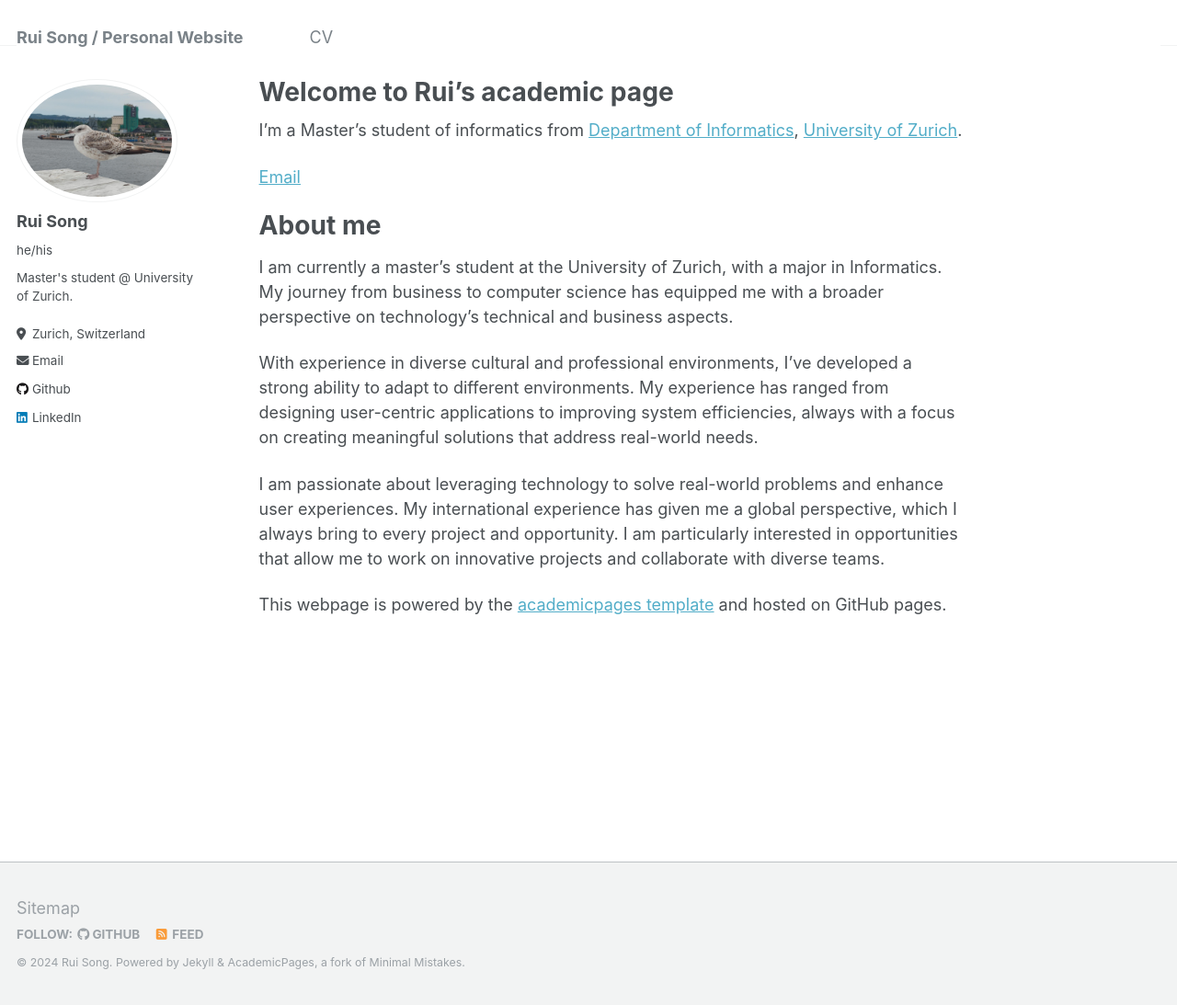
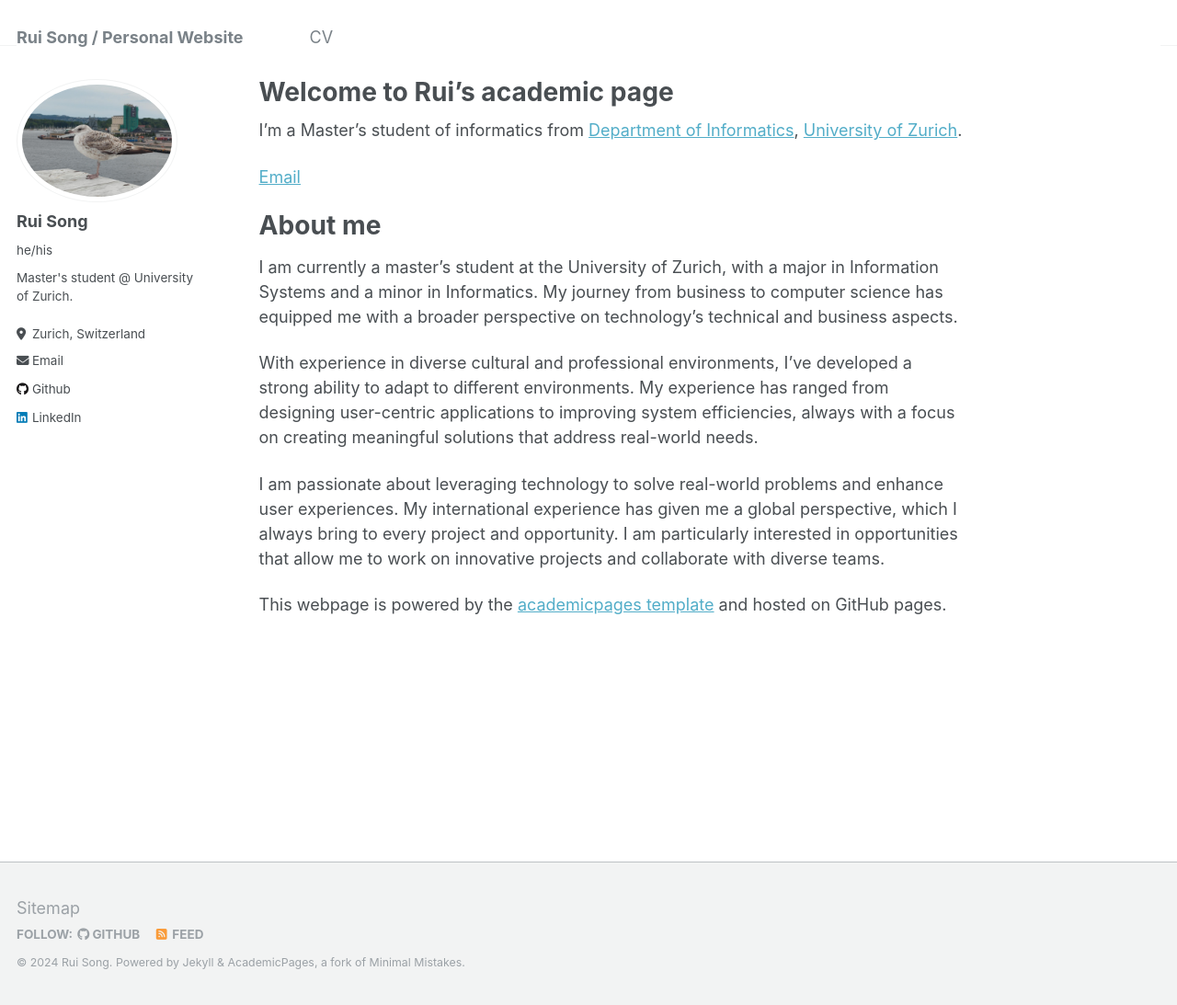
Before and after one commit to ruis0ng/ruis0ng.github.io, a Jekyll site: the page built from _pages/about.md, in a window 1280 px wide and 1093 px high. Shown: the whole window at 92% size. Built offline with Jekyll 4.4.1, drawn with Linux system fonts in a browser that asks for light colours.

Commit message:
change information

```diff
--- a/_pages/about.md
+++ b/_pages/about.md
@@ -13,7 +13,7 @@ I'm a Master's student of informatics from [Department of Informatics](https://w
 
 About me
 ======
-I am currently a master's student at the University of Zurich, with a major in Informatics. My journey from business to computer science has equipped me with a broader perspective on technology's technical and business aspects.
+I am currently a master's student at the University of Zurich, with a major in Information Systems and a minor in Informatics. My journey from business to computer science has equipped me with a broader perspective on technology's technical and business aspects.
 
 With experience in diverse cultural and professional environments, I’ve developed a strong ability to adapt to different environments. My experience has ranged from designing user-centric applications to improving system efficiencies, always with a focus on creating meaningful solutions that address real-world needs.
 
```
